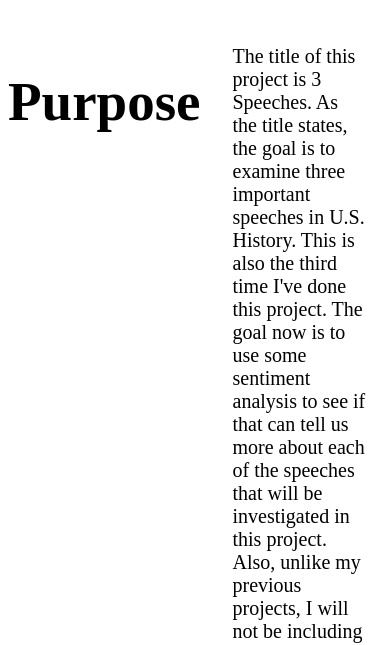
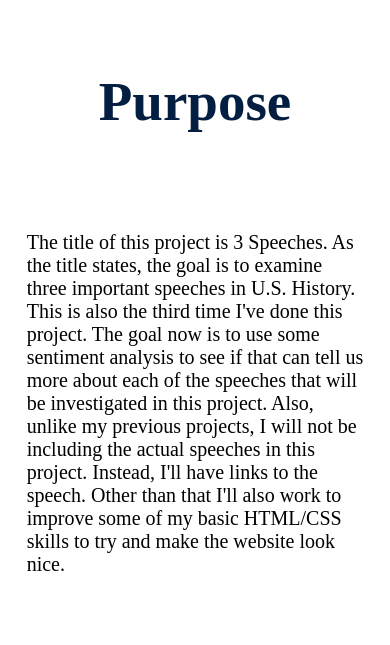
Before and after one commit to ravenusmc/three_speeches, a Vue app in the folder client/: page / in a window 390 px wide. Shown: the part 584-1229 px from the top of the page. After the commit the page ends 1188 px from the top, so only its background shows below. Built offline with nearby package versions, Linux system fonts and the light colour scheme.

Commit message:
working on making purpose area responsive

```diff
--- a/client/src/components/home/Purpose.vue
+++ b/client/src/components/home/Purpose.vue
@@ -4,7 +4,7 @@
     <section class='purposeSection'>
 
       <div>
-        <h1 class='center fontSizeHeadings'>Purpose</h1>
+        <h1 class='center blueColor fontSizeHeadings'>Purpose</h1>
       </div>
 
       <div class='paragraphDiv'>
@@ -15,7 +15,9 @@
           sentiment analysis to see if that can tell us more about each of the
           speeches that will be investigated in this project. Also, unlike my
           previous projects, I will not be including the actual speeches in this
-          project. Instead, I'll have links to the speech.
+          project. Instead, I'll have links to the speech. Other than that I'll
+          also work to improve some of my basic HTML/CSS skills to try and make
+          the website look nice.
         </p>
       </div>
 
@@ -37,7 +39,24 @@
 
 .paragraphDiv p {
   font-size: 20px;
-  margin-right: 10%;
+  margin-left: 5%;
+  margin-right: 5%;
+}
+
+@media only all and (max-width: 900px){
+
+  .purposeSection {
+    grid-template-columns: 1fr;
+  }
+
+  .paragraphDiv  {
+    display: flex;
+    flex-direction: row;
+    justify-content: center;
+    align-items: center;
+  }
+
+
 }
 
 </style>
```
